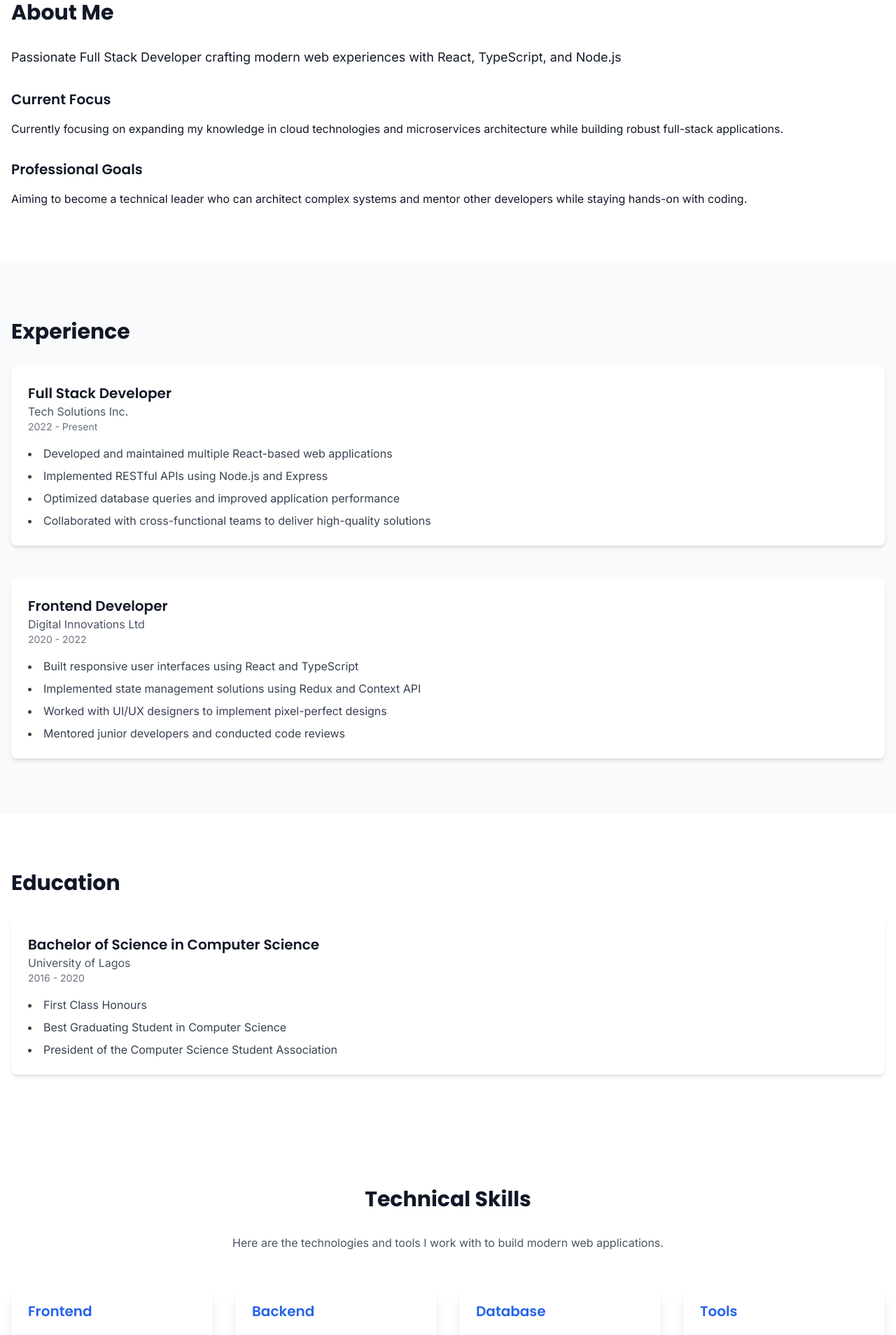
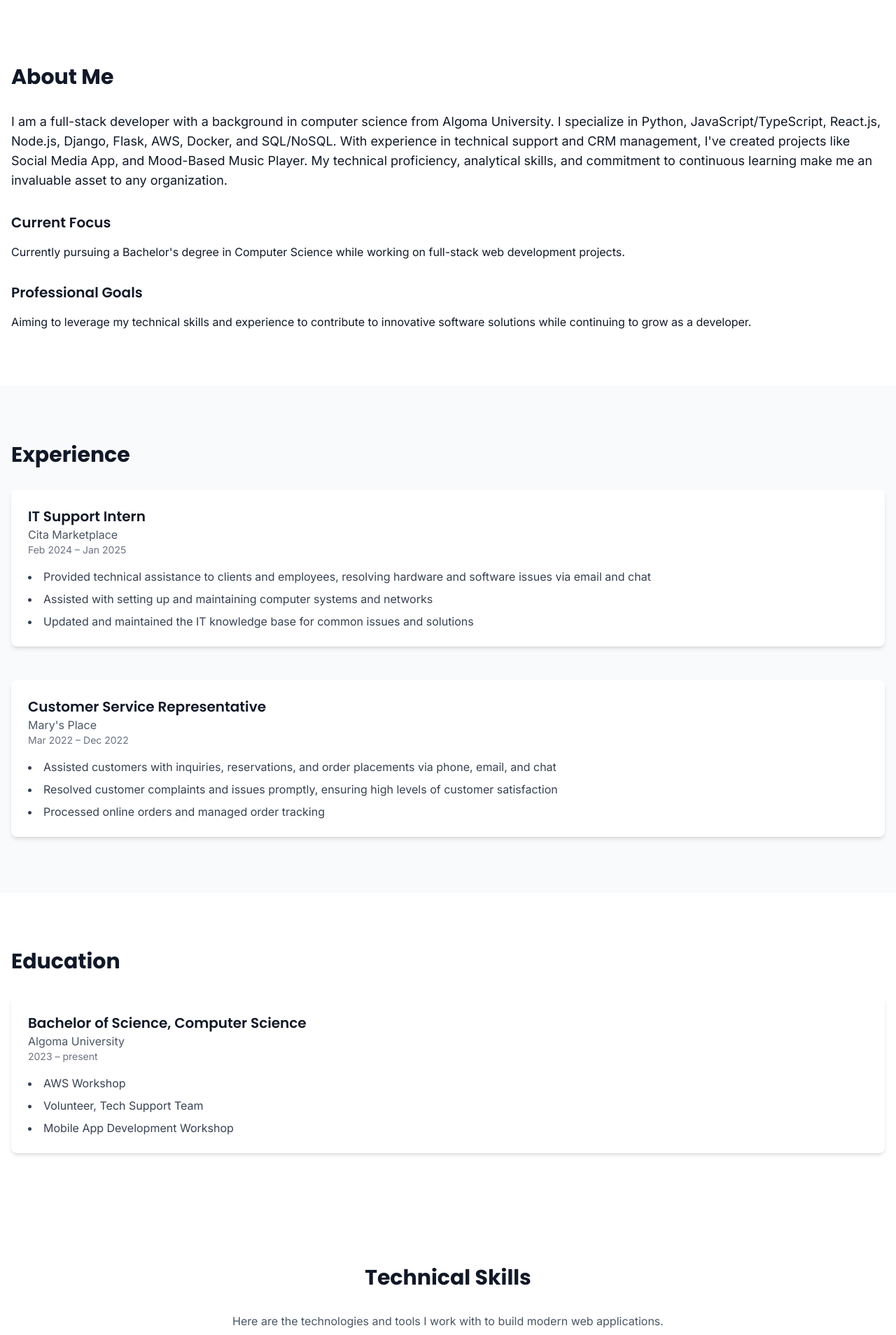
Before and after one commit to MrPrince419/resume-portfolio, a React (Vite) app: page / in a window 1280 px wide. Shown: the part 880-2788 px from the top of the page at 70% size. Built offline with nearby package versions, Linux system fonts and the light colour scheme.

Commit message:
Update resume with new personal information, skills, and references

```diff
--- a/src/components/Resume/index.tsx
+++ b/src/components/Resume/index.tsx
@@ -400,6 +400,28 @@ function Projects() {
   )
 }
 
+// References Component
+function References() {
+  return (
+    <section id="references" className="py-20 bg-gray-50 dark:bg-gray-800">
+      <div className="container mx-auto px-4">
+        <motion.div
+          initial={{ opacity: 0 }}
+          whileInView={{ opacity: 1 }}
+          viewport={{ once: true }}
+          transition={{ duration: 0.5 }}
+          className="text-center"
+        >
+          <h2 className="section-title">References</h2>
+          <p className="text-gray-600 dark:text-gray-400 mt-4">
+            {resumeData.references}
+          </p>
+        </motion.div>
+      </div>
+    </section>
+  );
+}
+
 // Main App Component
 function App() {
   return (
@@ -412,6 +434,7 @@ function App() {
         <Education />
         <Skills />
         <Projects />
+        <References />
       </main>
       <footer className="py-8 text-center text-gray-600 dark:text-gray-400">
         <p> 2024 Prince Uwagboe. All rights reserved.</p>
--- a/src/data/resume.ts
+++ b/src/data/resume.ts
@@ -49,108 +49,118 @@ interface ResumeData {
 export const resumeData: ResumeData = {
   personalInfo: {
     name: "Prince Uwagboe",
-    location: "Lagos, Nigeria",
-    email: "uwagboeprince@gmail.com",
-    phone: "+234 803 123 4567",
+    location: "Canada",
+    email: "uwagboe.o.p@gmail.com",
+    phone: "249-356-4705",
     linkedin: "https://linkedin.com/in/prince-uwagboe",
     github: "https://github.com/mrprince419",
     avatar: "https://avatars.githubusercontent.com/u/mrprince419"
   },
-  summary: "Passionate Full Stack Developer crafting modern web experiences with React, TypeScript, and Node.js",
-  currentFocus: "Currently focusing on expanding my knowledge in cloud technologies and microservices architecture while building robust full-stack applications.",
-  professionalGoals: "Aiming to become a technical leader who can architect complex systems and mentor other developers while staying hands-on with coding.",
+  summary: "I am a full-stack developer with a background in computer science from Algoma University. I specialize in Python, JavaScript/TypeScript, React.js, Node.js, Django, Flask, AWS, Docker, and SQL/NoSQL. With experience in technical support and CRM management, I've created projects like Social Media App, and Mood-Based Music Player. My technical proficiency, analytical skills, and commitment to continuous learning make me an invaluable asset to any organization.",
+  currentFocus: "Currently pursuing a Bachelor's degree in Computer Science while working on full-stack web development projects.",
+  professionalGoals: "Aiming to leverage my technical skills and experience to contribute to innovative software solutions while continuing to grow as a developer.",
   experience: [
     {
-      title: "Full Stack Developer",
-      company: "Tech Solutions Inc.",
-      period: "2022 - Present",
+      title: "IT Support Intern",
+      company: "Cita Marketplace",
+      period: "Feb 2024 – Jan 2025",
       responsibilities: [
-        "Developed and maintained multiple React-based web applications",
-        "Implemented RESTful APIs using Node.js and Express",
-        "Optimized database queries and improved application performance",
-        "Collaborated with cross-functional teams to deliver high-quality solutions"
+        "Provided technical assistance to clients and employees, resolving hardware and software issues via email and chat",
+        "Assisted with setting up and maintaining computer systems and networks",
+        "Updated and maintained the IT knowledge base for common issues and solutions"
       ]
     },
     {
-      title: "Frontend Developer",
-      company: "Digital Innovations Ltd",
-      period: "2020 - 2022",
+      title: "Customer Service Representative",
+      company: "Mary's Place",
+      period: "Mar 2022 – Dec 2022",
       responsibilities: [
-        "Built responsive user interfaces using React and TypeScript",
-        "Implemented state management solutions using Redux and Context API",
-        "Worked with UI/UX designers to implement pixel-perfect designs",
-        "Mentored junior developers and conducted code reviews"
+        "Assisted customers with inquiries, reservations, and order placements via phone, email, and chat",
+        "Resolved customer complaints and issues promptly, ensuring high levels of customer satisfaction",
+        "Processed online orders and managed order tracking"
       ]
     }
   ],
   education: [
     {
-      degree: "Bachelor of Science in Computer Science",
-      school: "University of Lagos",
-      period: "2016 - 2020",
+      degree: "Bachelor of Science, Computer Science",
+      school: "Algoma University",
+      period: "2023 – present",
       highlights: [
-        "First Class Honours",
-        "Best Graduating Student in Computer Science",
-        "President of the Computer Science Student Association"
+        "AWS Workshop",
+        "Volunteer, Tech Support Team",
+        "Mobile App Development Workshop"
       ]
     }
   ],
   skills: {
     frontend: [
-      "React",
+      "React.js",
       "TypeScript",
-      "Next.js",
-      "Tailwind CSS",
-      "Redux",
-      "HTML5/CSS3"
+      "JavaScript",
+      "HTML/CSS",
+      "TailwindCSS"
     ],
     backend: [
       "Node.js",
-      "Express",
       "Python",
       "Django",
-      "RESTful APIs",
-      "GraphQL"
+      "Flask",
+      "SQL/NoSQL"
     ],
-    database: [
-      "MongoDB",
-      "PostgreSQL",
-      "MySQL",
-      "Redis"
+    cloud: [
+      "AWS",
+      "Docker",
+      "Netlify"
     ],
-    tools: [
-      "Git",
-      "Docker",
-      "AWS",
-      "Jest",
-      "CI/CD",
-      "Webpack"
+    other: [
+      "Technical Support",
+      "Troubleshooting",
+      "CRM Management",
+      "Git"
     ]
   },
   projects: [
     {
-      name: "E-commerce Platform",
-      description: "A full-stack e-commerce solution with real-time inventory management, secure payment processing, and a responsive admin dashboard.",
-      technologies: ["React", "Node.js", "MongoDB", "Stripe", "Redux"],
-      link: "https://ecommerce-demo.mrprince419.dev",
-      github: "https://github.com/mrprince419/ecommerce-platform",
-      image: "https://via.placeholder.com/800x400?text=E-commerce+Platform"
+      name: "Mood Based Music Player",
+      description: "A web application that detects user mood and creates personalized playlists. Features real-time mood detection, music upload, and mood-based playlist organization.",
+      technologies: ["TensorFlow.js", "Web Audio API", "JavaScript", "Tailwind CSS"],
+      link: "https://mood-player.netlify.app",
+      github: "https://github.com/mrprince419/mood-player",
+      image: "https://via.placeholder.com/800x400?text=Mood+Based+Music+Player"
     },
     {
-      name: "Task Management System",
-      description: "A collaborative task management application with real-time updates, team features, and detailed analytics for productivity tracking.",
-      technologies: ["Next.js", "TypeScript", "PostgreSQL", "Socket.io"],
-      link: "https://tasks.mrprince419.dev",
-      github: "https://github.com/mrprince419/task-manager",
-      image: "https://via.placeholder.com/800x400?text=Task+Management"
+      name: "Social Media App",
+      description: "A social media platform with user authentication, post creation, and real-time interactions. Features image uploads and live previews.",
+      technologies: ["JavaScript", "HTML5", "CSS3", "DiceBear API"],
+      link: "https://social-app.netlify.app",
+      github: "https://github.com/mrprince419/social-app",
+      image: "https://via.placeholder.com/800x400?text=Social+Media+App"
     },
     {
-      name: "Portfolio Website",
-      description: "A modern portfolio website built with React and TypeScript, featuring dark mode, animations, and responsive design.",
-      technologies: ["React", "TypeScript", "Tailwind CSS", "Framer Motion"],
-      link: "https://mrprince419.github.io/portfolio",
-      github: "https://github.com/mrprince419/portfolio",
-      image: "https://via.placeholder.com/800x400?text=Portfolio+Website"
+      name: "Shopping Cart",
+      description: "An e-commerce shopping cart with interactive product browsing and real-time updates. Built with modern UI components and optimized performance.",
+      technologies: ["React", "TypeScript", "Tailwind CSS", "Shadcn/ui"],
+      link: "https://shopping-cart.netlify.app",
+      github: "https://github.com/mrprince419/shopping-cart",
+      image: "https://via.placeholder.com/800x400?text=Shopping+Cart"
+    },
+    {
+      name: "Voting System",
+      description: "A polling system with user authentication, real-time form validation, and dynamic poll creation. Features localStorage sessions and real-time vote counting.",
+      technologies: ["JavaScript", "HTML5", "CSS3", "LocalStorage"],
+      link: "https://voting-system.netlify.app",
+      github: "https://github.com/mrprince419/voting-system",
+      image: "https://via.placeholder.com/800x400?text=Voting+System"
+    },
+    {
+      name: "Calorie Calculator",
+      description: "A health tracking application with BMR calculation, nutritional goals, and progress visualization using Chart.js.",
+      technologies: ["React", "JavaScript", "Chart.js"],
+      link: "https://calorie-calc.netlify.app",
+      github: "https://github.com/mrprince419/calorie-calculator",
+      image: "https://via.placeholder.com/800x400?text=Calorie+Calculator"
     }
-  ]
+  ],
+  references: "Available upon request"
 };
```
